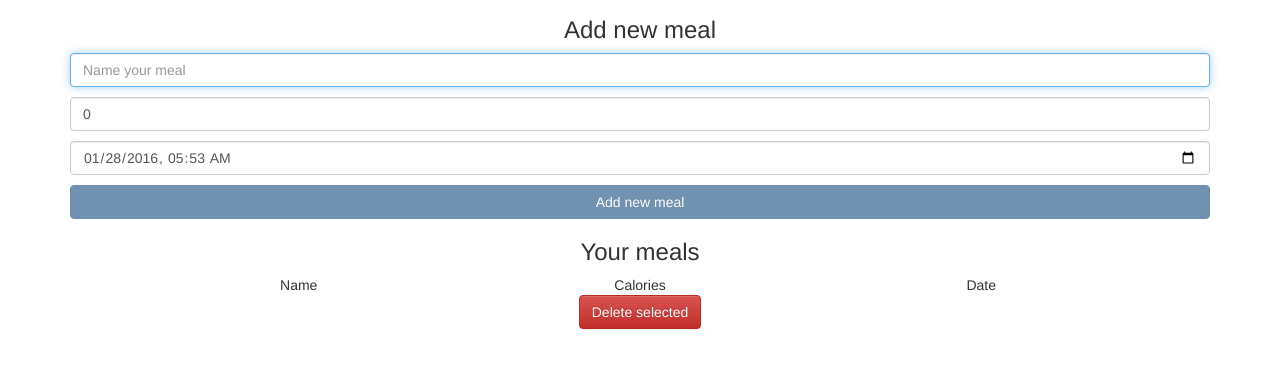
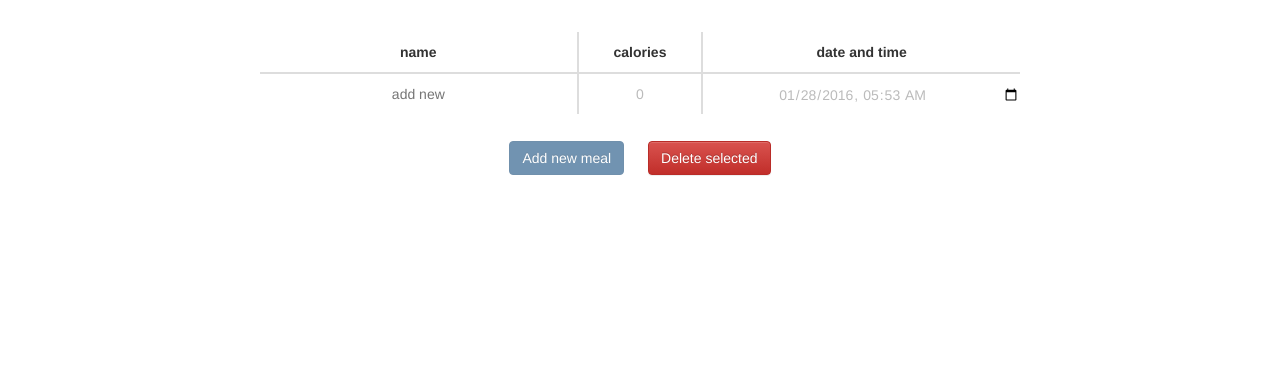
Before and after one commit to noreng/calorieCounter, a website: page public/index.html in a window 1280 px wide. Shown: the part 63-432 px from the top of the page. Drawn offline with nearby package versions, Linux system fonts and the light colour scheme; no server answers.

Commit message:
move the input to the last row, change style

```diff
--- a/public/index.html
+++ b/public/index.html
@@ -11,26 +11,36 @@
     <div class="container">
 
       <h1 class="text-center">Calorie Counter</h1>
-      <div id="form">
-        <h3 class="text-center">Add new meal</h3>
-        <input type="text" class="form-control" data-meal="name" placeholder="Name your meal" autofocus=""/>
-        <input type="number" class="form-control" data-meal="calories" placeholder="Calories" min="0"/>
-        <input type="datetime-local" class="form-control" data-meal="datetime"/>
-        <button id="btn-submit" class="btn btn-primary btn-block" disabled>Add new meal</button>
-      </div>
 
-      <div>
-        <h3 class="text-center">Your meals</h3>
+      <div id="meals-table" class="col-md-8 col-md-offset-2">
 
-        <div class="row hidden-xs meals-header ">
-          <div class="col-sm-5">Name</div>
-          <div class="col-sm-2">Calories</div>
-          <div class="col-sm-5">Date</div>
+        <div class="row hidden-xs meals-header">
+          <div class="col-sm-5 meal-data">name</div>
+          <div class="col-sm-2 meal-data middleColumn">calories</div>
+          <div class="col-sm-5 meal-data">date and time</div>
         </div>
 
         <div id="meals-container"></div>
-        <button id="btn-delete" class="btn btn-danger center-block">Delete selected</button>
+
+        <div id="form" class="row">
+          <div class="col-sm-5 meal-data">
+            <input type="text" class="meal-input" data-meal="name" placeholder="add new" autofocus=""/>
+          </div>
+          <div class="col-sm-2 meal-data middleColumn">
+            <input type="number" class="meal-input" data-meal="calories" placeholder="kCal" min="0"/>
+          </div>
+          <div class="col-sm-5 meal-data">
+            <input type="datetime-local" class="meal-input" data-meal="datetime" step="900"/>
+          </div>
+        </div>
+
+        <div class="buttons text-center">
+          <button id="btn-submit" class="btn btn-primary" disabled>Add new meal</button>
+          <button id="btn-delete" class="btn btn-danger">Delete selected</button>
+        </div>
+
       </div>
+
     </div>
     <script src="date.js"></script>
     <script src="httpRequests.js"></script>
--- a/public/style.css
+++ b/public/style.css
@@ -1,19 +1,75 @@
-input {
-  margin-bottom: 10px;
-}
-
-td, th {
+.meals-header, .meal-row  {
   text-align: center;
 }
 
-.meals-header, .meal-item  {
-  text-align: center;
+.meals-header {
+  border-bottom: 2px solid #ddd;
+  font-weight: bold;
+  margin-top: 25px;
 }
 
-.meal-item:hover {
+.meal-row {
+  border-bottom: 1px solid #ddd;
+}
+
+.meal-row:hover {
   cursor: pointer;
+}
+
+.meal-data {
+  padding: 10px 0px;
 }
 
 .active {
   background-color: #eee;
 }
+
+.meal-input {
+  background: none;
+  border: 0;
+  color: #bbb;
+  display: block;
+  margin: 0 auto;
+  padding: 0;
+  text-align: center;
+  width: 100%;
+}
+
+.meal-input:focus {
+  outline: none;
+}
+
+.middleColumn {
+  border-left: 2px solid #ddd;
+  border-right: 2px solid #ddd;
+}
+
+@media(max-width:767px){
+
+  .meal-data {
+    padding: 5px 0px;
+  }
+
+  .middleColumn {
+    border: none;
+    padding: 0px;
+  }
+
+  .meal-name {
+    font-weight: bold;
+  }
+
+  .meal-date {
+    color: #bbb;
+  }
+}
+
+.btn {
+  margin: 25px 10px 10px;
+}
+
+input[type=number]::-webkit-inner-spin-button,
+input[type=number]::-webkit-outer-spin-button {
+  -webkit-appearance: none;
+  margin: 0;
+}
--- a/public/template.js
+++ b/public/template.js
@@ -1,20 +1,18 @@
 'use strict';
 
 function createOneItem(item) {
-  var element =
-    `<div id="${item.meal_id}" class="row meal-item">
-      <div class="col-sm-5">
-        <span class="visible-xs-inline">Name: </span>
+  return `
+    <div id="${item.meal_id}" class="row meal-row">
+      <div class="col-sm-5 meal-data meal-name">
         ${item.name}
       </div>
-      <div class="col-sm-2">
-        <span class="visible-xs-inline">Calories: </span>
+      <div class="col-sm-2 meal-data middleColumn">
         ${item.calories}
+        <span class="visible-xs-inline unit"> kCal</span>
       </div>
-      <div class="col-sm-5 meal-date">
-        <span class="visible-xs-inline">Date: </span>
+      <div class="col-sm-5 meal-data meal-date">
         ${formatDate(item.date)}
       </div>
-    </div>`;
-  return element;
+    </div>
+  `;
 }
```
